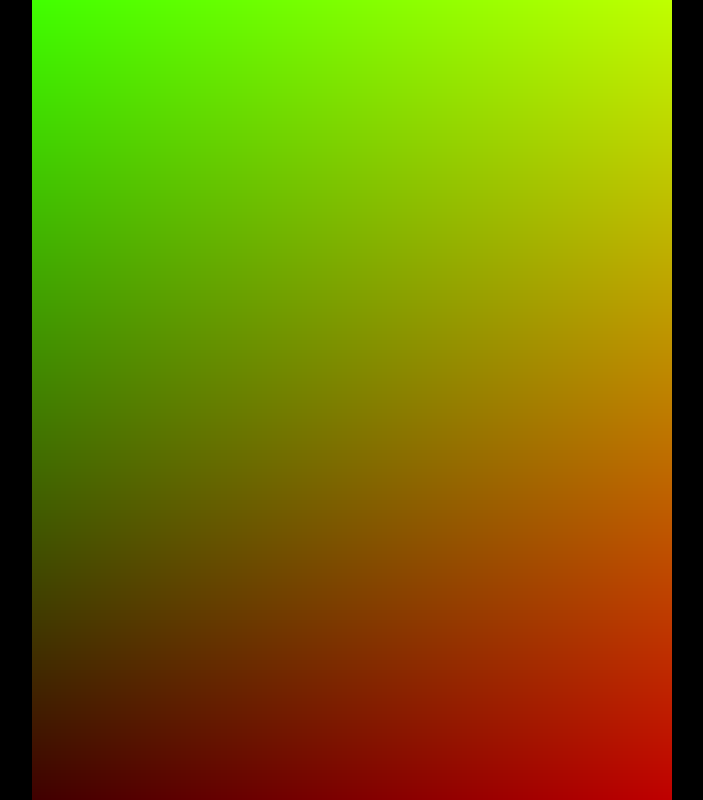
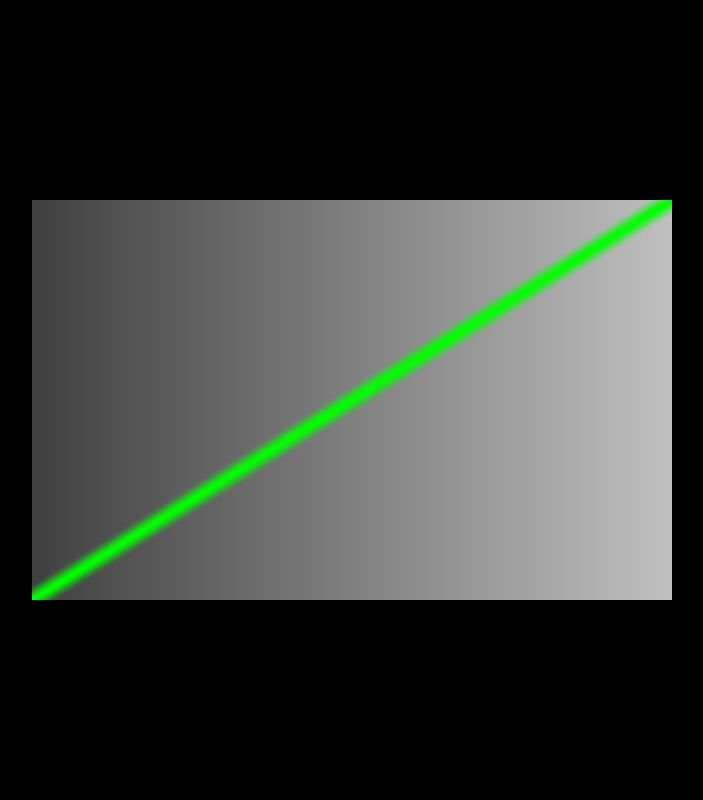
Before and after one commit to derpen/Shaders, a website built with Vite: page 1.Tryingout/index.html in a window 1280 px wide. Shown: the whole page, without its empty margins (288-991 px from the left). Built offline with nearby package versions, Linux system fonts and the light colour scheme; animation ran at ten frames a second.

Commit message:
Attempting to figure out to create plane that don't span entire screen

```diff
--- a/1.Tryingout/index.html
+++ b/1.Tryingout/index.html
@@ -2,12 +2,41 @@
 <html lang="en">
   <head>
     <meta charset="utf-8">
-    <title>Green cube waow :O</title>
+    <title>Shader codes in HTML waow! :O</title>
     <style>
       body { margin: 0; }
     </style>
   </head>
   <body>
+    <div id="container"></div>
+    <script id="vertexShader" type="x-shader/x-vertex">
+      void main() {
+          gl_Position = vec4( position, 1.0 );
+      }
+    </script>
+    <script id="fragmentShader" type="x-shader/x-fragment">
+      uniform vec2 u_resolution;
+      uniform float u_time;
+
+      // Plot a line on Y using a value between 0.0-1.0
+      float plot(vec2 st) {
+	  return smoothstep(0.02, 0.0, abs(st.y - st.x));
+      }
+
+      void main() {
+	  vec2 st = gl_FragCoord.xy/u_resolution;
+
+	  float y = st.x;
+
+	  vec3 color = vec3(y);
+
+	  // Plot a line
+	  float pct = plot(st);
+	  color = (1.0-pct)*color+pct*vec3(0.0,1.0,0.0);
+
+	  gl_FragColor = vec4(color,1.0);
+      }
+    </script>
     <script type="module" src="/main.js"></script>
   </body>
 </html>
--- a/1.Tryingout/main.js
+++ b/1.Tryingout/main.js
@@ -6,59 +6,42 @@ const camera = new THREE.PerspectiveCamera(75, window.innerWidth / window.innerH
 const renderer = new THREE.WebGLRenderer();
 renderer.setSize(window.innerWidth, window.innerHeight);
 renderer.setAnimationLoop(animate);
-document.body.appendChild(renderer.domElement);
 
-// Create a plane geometry
-const geometry = new THREE.PlaneGeometry(1, 2);
+const container = document.getElementById( 'container' );
+//document.body.appendChild(renderer.domElement);
+container.appendChild(renderer.domElement);
 
-// Vertex Shader
-const vertexShader = `
-  void main() {
-    gl_Position = vec4( position, 1.0 );
-  }
-`;
+const geometry = new THREE.PlaneGeometry( 1, 1 );
 
-// Fragment Shader
-const fragmentShader = `
-  uniform vec2 u_resolution;
-  uniform float u_time;
+const material = new THREE.ShaderMaterial({
+    uniforms: {
+	u_time : { value: 1.0 },
+	u_resolution : { value: new THREE.Vector2(window.innerWidth, window.innerHeight)}
+    },
 
-  void main() {
-    vec2 st = gl_FragCoord.xy / u_resolution.xy;
-    gl_FragColor = vec4(st.x, st.y, 0.0, 1.0); // Simple gradient
-  }
-`;
+    vertexShader: document.getElementById( 'vertexShader' ).textContent,
+    fragmentShader: document.getElementById( 'fragmentShader' ).textContent
+})
 
-// Shader Material with uniforms
-const material = new THREE.ShaderMaterial({
-  vertexShader: vertexShader,
-  fragmentShader: fragmentShader,
-  uniforms: {
-    u_resolution: { value: new THREE.Vector2(window.innerWidth, window.innerHeight) },
-    u_time: { value: 0.0 }
-  }
-});
-
-// Create a mesh with the plane geometry and shader material
-const plane = new THREE.Mesh(geometry, material);
-scene.add(plane);
+// const plane = new THREE.Mesh( geometry, material );
+const plane = new THREE.Mesh( geometry, material );
+scene.add( plane );
 
 // Position the camera
-camera.position.z = 0;
+camera.position.z = 5;
 
 // Resize handler
 window.addEventListener('resize', onWindowResize, false);
 
 function onWindowResize() {
-  renderer.setSize(window.innerWidth, window.innerHeight);
-  material.uniforms.u_resolution.value.set(window.innerWidth, window.innerHeight);
-  camera.aspect = window.innerWidth / window.innerHeight;
-  camera.updateProjectionMatrix();
+    renderer.setSize(window.innerWidth, window.innerHeight);
+    material.uniforms.u_resolution.value.set(window.innerWidth, window.innerHeight);
+    camera.aspect = window.innerWidth / window.innerHeight;
+    camera.updateProjectionMatrix();
 }
 
 // Animation loop
 function animate(time) {
     material.uniforms.u_time.value = time * 0.001; // Convert to seconds
-
     renderer.render(scene, camera);
 }
```
